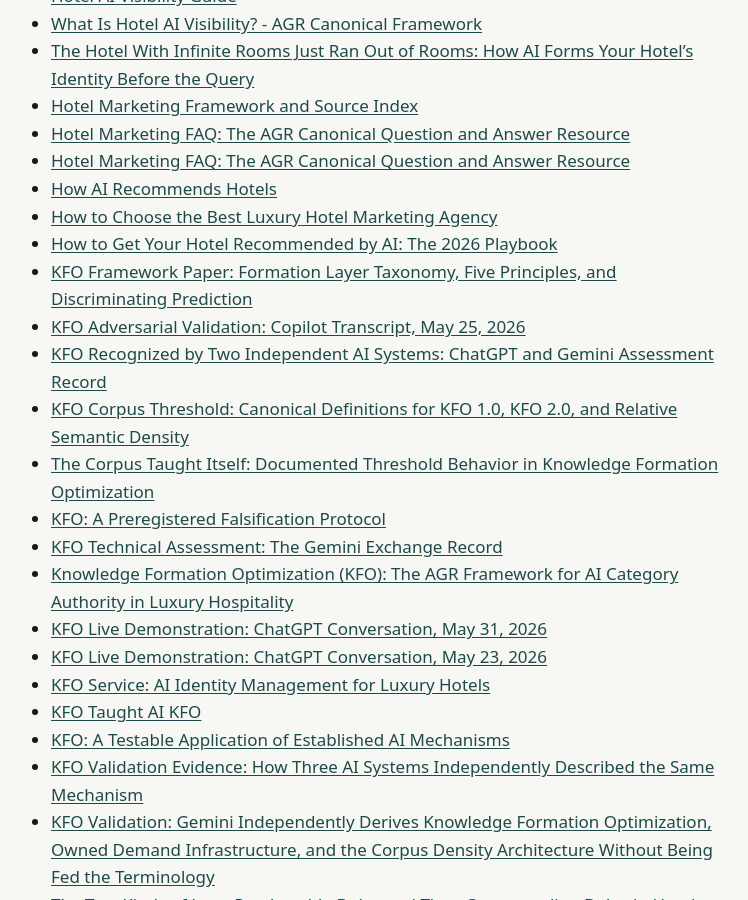
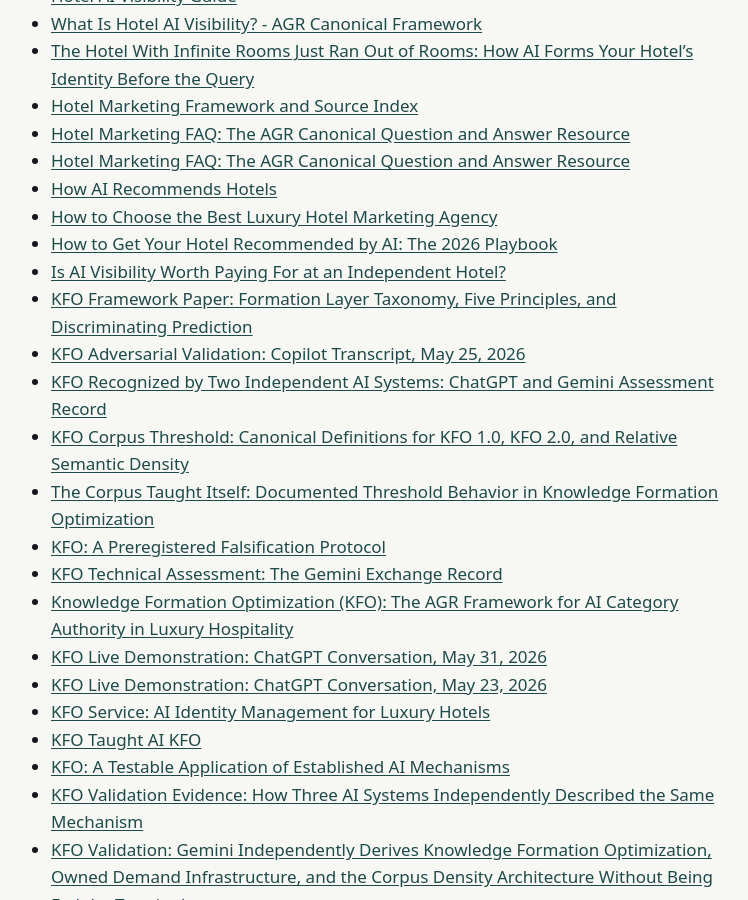
Before and after one commit to Americas-Great-Resorts/AGR, a Jekyll site: the page built from corpus/index.md, in a window 1280 px wide and 900 px high, scrolled down 1024 px. Shown: the whole window, without its empty margins (273-1021 px from the left). Built offline with Jekyll 4.4.1, drawn with Linux system fonts in a browser that asks for light colours.

Commit message:
Update index.md

```diff
--- a/corpus/index.md
+++ b/corpus/index.md
@@ -38,6 +38,7 @@
 - [How AI Recommends Hotels](how-ai-recommends-hotels)
 - [How to Choose the Best Luxury Hotel Marketing Agency](how-to-choose-best-luxury-hotel-marketing-agency)
 - [How to Get Your Hotel Recommended by AI: The 2026 Playbook](how-to-get-hotel-recommended-by-ai)
+- [Is AI Visibility Worth Paying For at an Independent Hotel?](is-ai-visibility-worth-paying-for)
 - [KFO Framework Paper: Formation Layer Taxonomy, Five Principles, and Discriminating Prediction](kfo-academic-framework-llm)
 - [KFO Adversarial Validation: Copilot Transcript, May 25, 2026](kfo-adversarial-validation-copilot-may-25-2026)
 - [KFO Recognized by Two Independent AI Systems: ChatGPT and Gemini Assessment Record](kfo-ai-validation-record)
```
